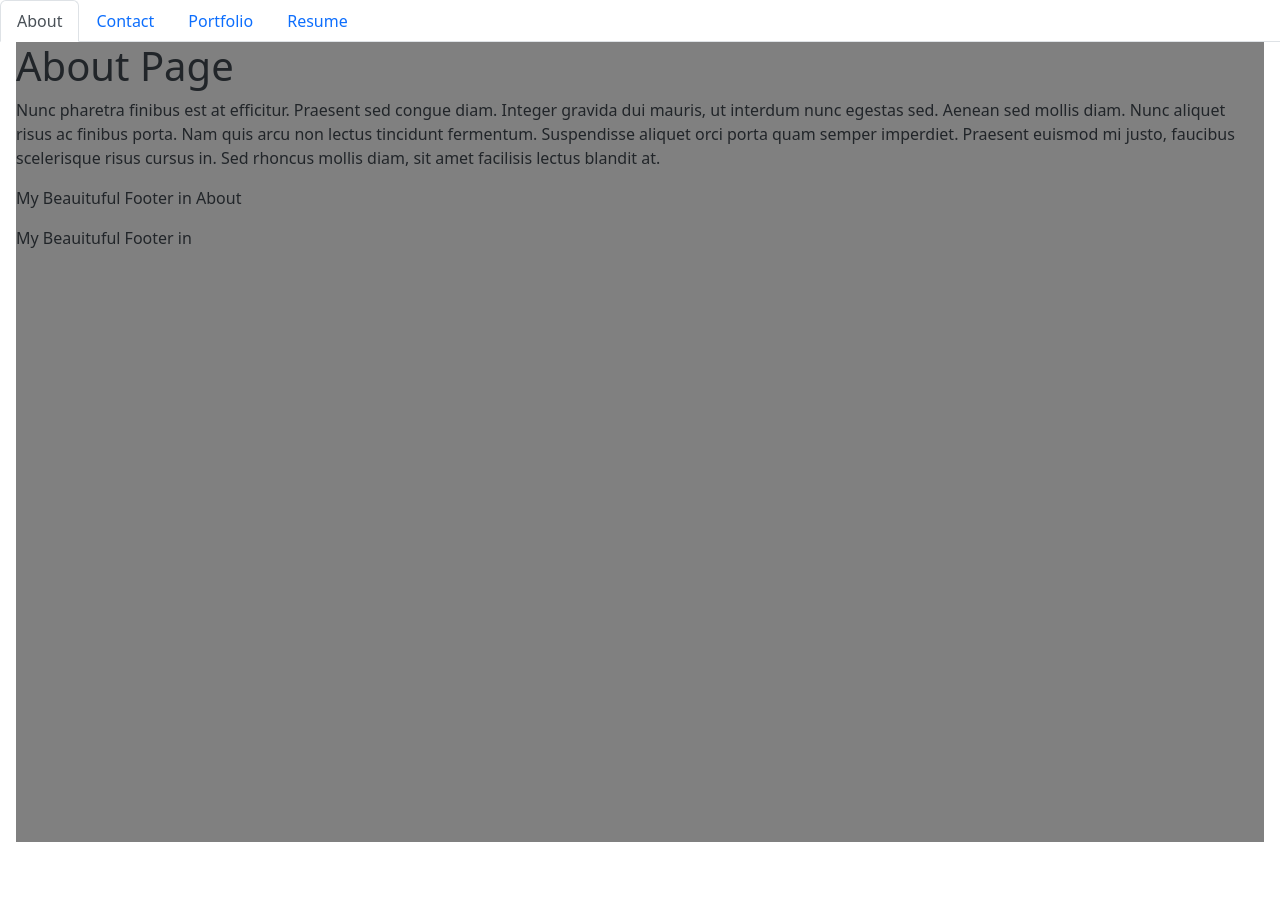
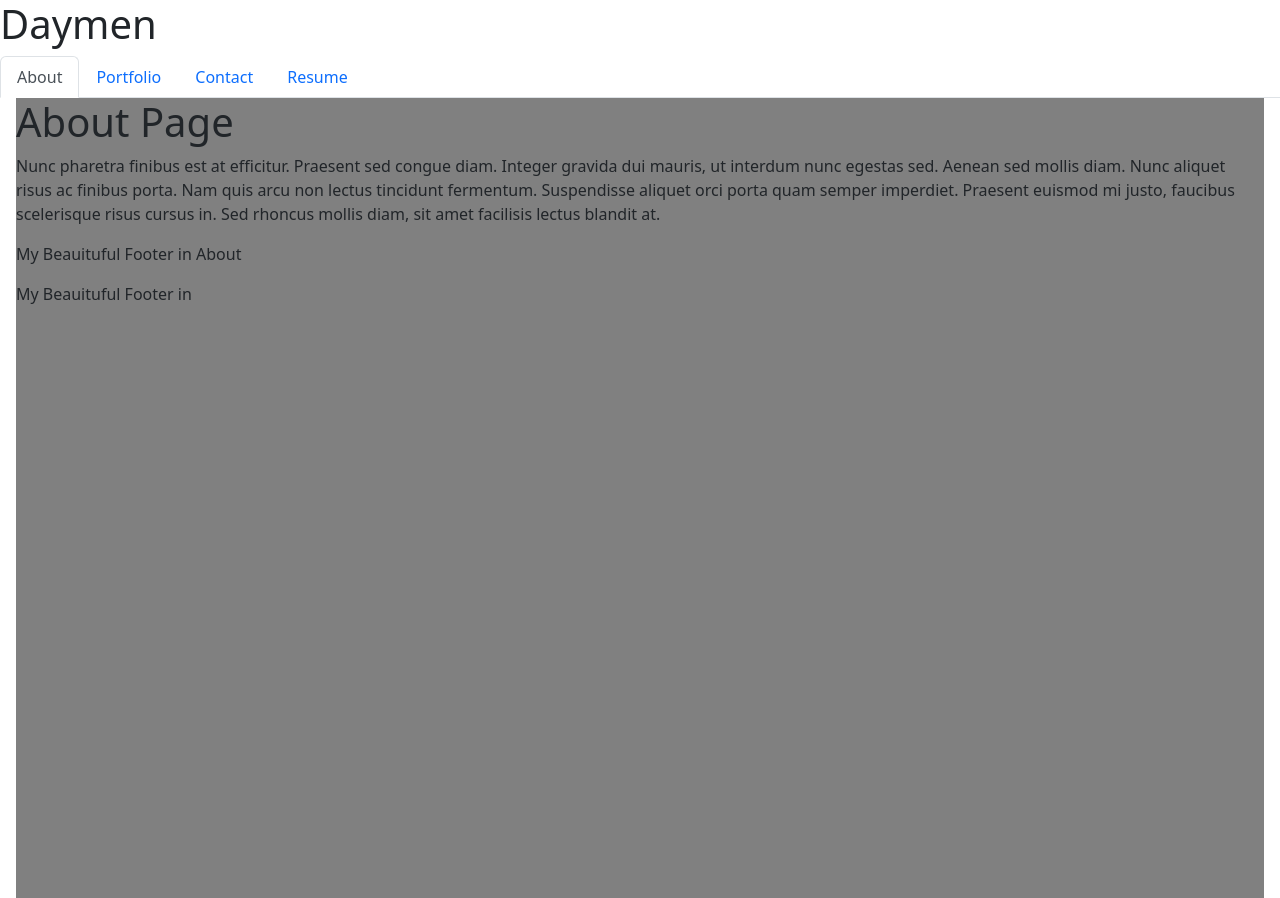
Before and after one commit to DaymenPasick/folio-react, a React (Vite) app: page / in a window 1280 px wide. Before the commit the page ends 842 px from the top, so only its background shows below. Built offline with nearby package versions, Linux system fonts and the light colour scheme.

Commit message:
organized some code and updated comments. Updated order in Navigation.jsx for better MVP criteria fit

```diff
--- a/src/App.jsx
+++ b/src/App.jsx
@@ -1,8 +1,7 @@
-//Bringing in Outlet import that will facilitate  page navigation
-//using the page URL's
+//Bringing in Outlet import that will facilitate page navigation
 import { Outlet } from 'react-router-dom';
 
-//Allows use of component that will be created later
+//Allows us to use Header and Footer components here
 import Header from './components/Header';
 import Footer from './components/Footer';
 
--- a/src/components/Header.jsx
+++ b/src/components/Header.jsx
@@ -5,6 +5,7 @@ export default function Header(props) {
 
     return (
        <div>
+         <h1>Daymen</h1>
           <Nav />
        </div>
 
--- a/src/components/Navigation.jsx
+++ b/src/components/Navigation.jsx
@@ -35,18 +35,18 @@ function CreateNavigationTabs() {
         </li>
         <li className="nav-item">
           <Link
+            to="/Portfolio"
+            className={currentPage === '/Blog' ? 'nav-link active' : 'nav-link'}
+          >
+            Portfolio
+          </Link>
+        </li>
+        <li className="nav-item">
+          <Link
             to="/Contact"
             className={currentPage === '/Contact' ? 'nav-link active' : 'nav-link'}
           >
             Contact
-          </Link>
-        </li>
-        <li className="nav-item">
-          <Link
-            to="/Portfolio"
-            className={currentPage === '/Blog' ? 'nav-link active' : 'nav-link'}
-          >
-            Portfolio
           </Link>
         </li>
         <li className="nav-item">
```
